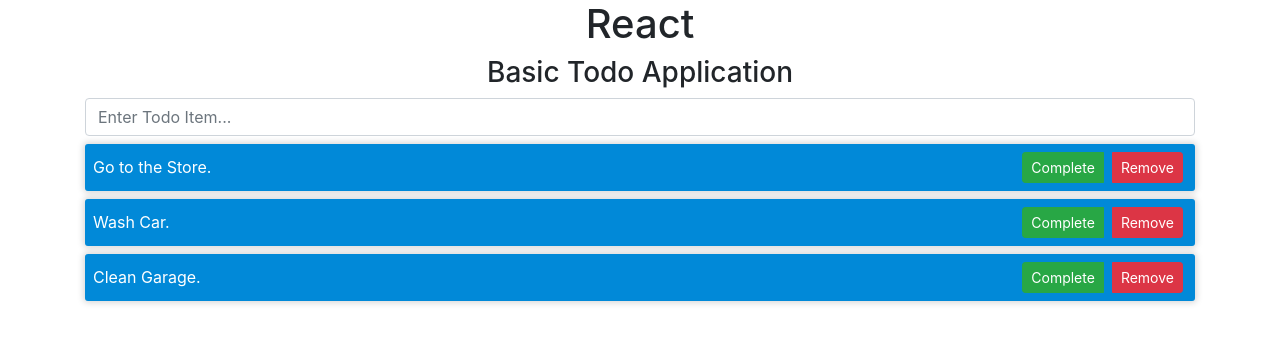
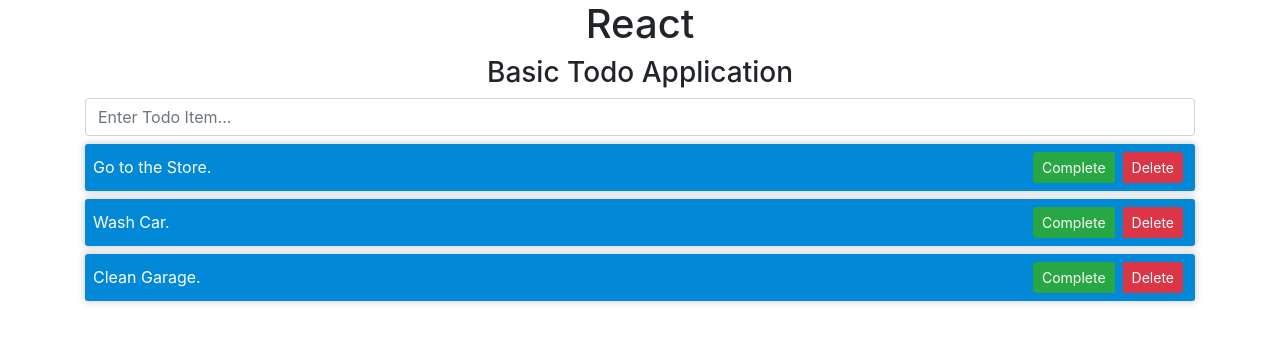
Before and after one commit to mattg-cli/todo-react, a React (Create React App) app: page / in a window 1280 px wide. Shown: the top 342 px of the page. Built offline with nearby package versions, Linux system fonts and the light colour scheme.

Commit message:
implemented completed section and re-adding section

```diff
--- a/src/App.js
+++ b/src/App.js
@@ -6,19 +6,12 @@
 function App() {
 
   const [todos, setTodos] = React.useState([
-    {
-      text: "Go to the Store.",
-      isCompleted: false
-    },
-    {
-      text: "Wash Car.",
-      isCompleted: false
-    },
-    {
-      text: "Clean Garage.",
-      isCompleted: false
-    }
+    { text: "Go to the Store.", isCompleted: false },
+    { text: "Wash Car.", isCompleted: false },
+    { text: "Clean Garage.", isCompleted: false }
   ]);
+
+  const [completedTodos, setCompletedTodos] = React.useState([]);
 
   const addTodo = text => {
     const newTodos = [...todos, { text }];
@@ -28,13 +21,22 @@
   const completeTodo = index => {
     const newTodos = [...todos];
     newTodos[index].isCompleted = true;
+    completedTodos.push(newTodos[index]);
+    setCompletedTodos(completedTodos);
+    newTodos.splice(index, 1);
     setTodos(newTodos);
   }
 
-  const removeTodo = index => {
-    const newTodos = [...todos];
-    newTodos.splice(index, 1);
-    setTodos(newTodos);
+  const deleteTodo = todo => {
+    if (todo.isCompleted) {
+      const newCompletedTodos = [...completedTodos];
+      newCompletedTodos.splice(todo, 1);
+      setCompletedTodos(newCompletedTodos);
+    } else {
+      const newTodos = [...todos];
+      newTodos.splice(todo, 1);
+      setTodos(newTodos);
+    }
   }
 
   return (
@@ -58,7 +60,23 @@
                 index={index}
                 todo={todo}
                 completeTodo={completeTodo}
-                removeTodo={removeTodo}
+                deleteTodo={deleteTodo}
+              />
+            ))}
+          </div>
+        }
+        {
+          completedTodos.length > 0 &&
+          <div className="list pb-2">
+            <h3>Completed</h3>
+            {completedTodos.map((cTodo, index) => (
+              <Todo
+                key={index}
+                index={index}
+                todo={cTodo}
+                completeTodo={completeTodo}
+                addTodo={addTodo}
+                deleteTodo={deleteTodo}
               />
             ))}
           </div>
--- a/src/components/Todo.js
+++ b/src/components/Todo.js
@@ -1,24 +1,36 @@
 import React from 'react';
 import '../css/App.css';
 
-function Todo({ todo, index, completeTodo, removeTodo }) {
+function Todo({ todo, index, completeTodo, addTodo, deleteTodo }) {
 
   return (
-    <div className="todo my-2 p-2">
-      <span style={{ textDecoration: todo.isCompleted ? "line-through" : "" }}>{todo.text}</span>
+    <div className={"todo my-2 p-2 " + (todo.isCompleted ? 'bg-secondary' : '')}>
+      <span style={{ textDecoration: todo.isCompleted ? 'line-through' : ''}}>{todo.text}</span>
       <div className="btn-group float-right" role="group" aria-label="Basic example">
         <button
           type="button"
           className="btn btn-sm btn-success mx-1"
           onClick={() => completeTodo(index)}
-          style={{ visibility: todo.isCompleted ? "hidden" : "show" }}>
+          style={{ display: todo.isCompleted ? "none" : "block" }}>
           Complete
         </button>
         <button
           type="button"
+          className="btn btn-sm btn-success mx-1"
+          onClick={
+            () => {
+              deleteTodo(todo);
+              addTodo(todo.text);
+            }
+          }
+          style={{ display: todo.isCompleted ? "block" : "none"}}>
+            Add
+        </button>
+        <button
+          type="button"
           className="btn btn-sm btn-danger mx-1"
-          onClick={() => removeTodo(index)}>
-          Remove
+          onClick={() => deleteTodo(todo)}>
+          Delete
         </button>
       </div>
     </div>
```
Also changed, not shown: 1 other file (tests, documents, lock files or other folders).
